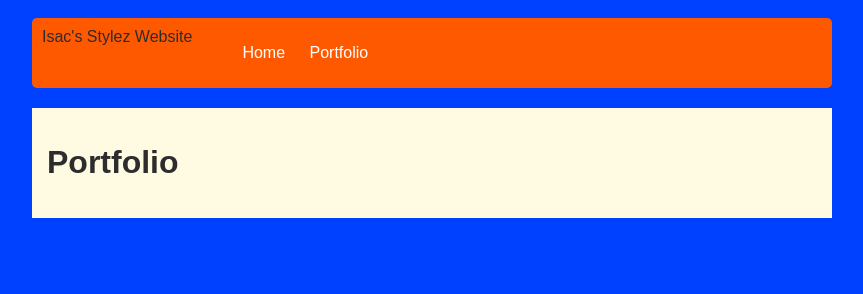
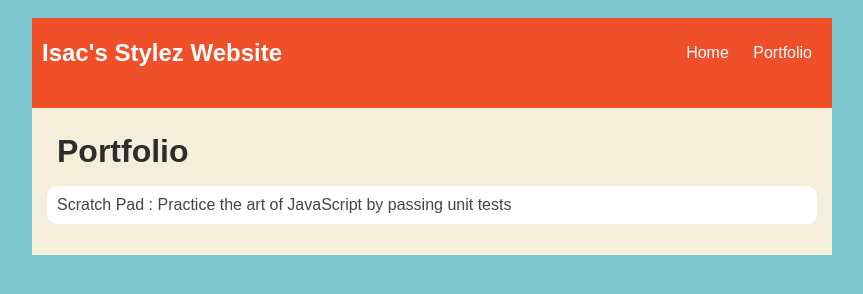
Before and after one commit to IsacStylez99/isac-almanza.github.io, a plain HTML site: page portfolio.html in a window 1280 px wide. Shown: the whole page, without its empty margins (208-1071 px from the left). Drawn offline with nearby package versions, Linux system fonts and the light colour scheme.

Commit message:
Update Portfolio Style

```diff
--- a/portfolio.html
+++ b/portfolio.html
@@ -1,13 +1,21 @@
 <!DOCTYPE HTML>
 <html>
     <head>
-      <title>Isac Stylez Amazing Website</title>
-      <style>
+        <head>
+            <title>Isac's Stylez Website</title>
+            <style type="text/css">
                 body {
-            background: rgb(0, 64, 255);
+                    background: rgb(125, 198, 205);
                     color: rgb(45, 45, 45);
                     padding: 10px;
                     font-family: arial;
+                }
+                header {
+                    font-size: 1.5em;
+                    font-weight: bold;
+                }
+                h1 {
+                    margin: 10px;
                 }
                 #all-contents {
                     max-width: 800px;
@@ -16,20 +24,16 @@
 
                 /* navigation menu */
                 nav {
-            background: rgb(255, 89, 0);
-            margin-bottom: 20px;
+                    background: rgb(239, 80, 41);
+                    margin: 0 auto;
                     display: flex;
                     padding: 10px;
-            border-radius: 5px;
-            border-radius: 5px;
                 }
-        nav h1 {
+                nav header {
                     display: flex;
                     align-items: center;
-            color: white;
+                    color: rgb(255, 255, 255);
                     flex: 1;
-            margin: 0;
-
                 }
                 nav ul {
                     list-style-image: none;
@@ -45,22 +49,14 @@
 
                 /* main container area beneath menu */
                 main {
-            background: rgb(255, 251, 227);
+                    background: rgb(245, 238, 219);
                     display: flex;
-        }
-        .sidebar {
-            margin-right: 25px;
-            padding: 10px;
-        }
-        .sidebar img {
-            width: 200px;
                 }
                 .content {
                     flex: 1;
                     padding: 15px;
-
+                }
                             /* portfolio styles */
-        }
             #portfolio {
                 list-style-type: none;
                 padding-left: 0;
@@ -81,15 +77,12 @@
                 text-decoration: none;
                 color: #454545;
             }
-
-        h2, h3 {
-            margin: 0px;
-        }
             </style>
-
+        </head>
     </head>
 
     <body>
+      <div id="all-contents">
         <div id="all-contents">
             <nav>
                 <header>Isac's Stylez Website</header>
@@ -100,6 +93,9 @@
                     </li>
                 </ul>
             </nav>
+            <nav>
+                <!-- Nav stuff here...-->
+            </nav>
             <main>
                 <div class="content">
                     <h1>Portfolio</h1>
@@ -108,5 +104,9 @@
                 </div>
             </main>
         </div>
+
+      </div>
+      <script src="https://ajax.googleapis.com/ajax/libs/jquery/2.1.3/jquery.min.js"></script>
+<script id="portfolioScript">$(document).ready(function() {$.getJSON('projects/projects.json').then(function(data) { data.projects.forEach(function(project){ $('#portfolio').append('<li><a href="projects/' + project.name + '/">' + project.title + ' : ' + project.description + '</a></li>'); }); }); });</script>
     </body>
 </html>
```
Lines whose indentation alone changed are shown as unchanged.
